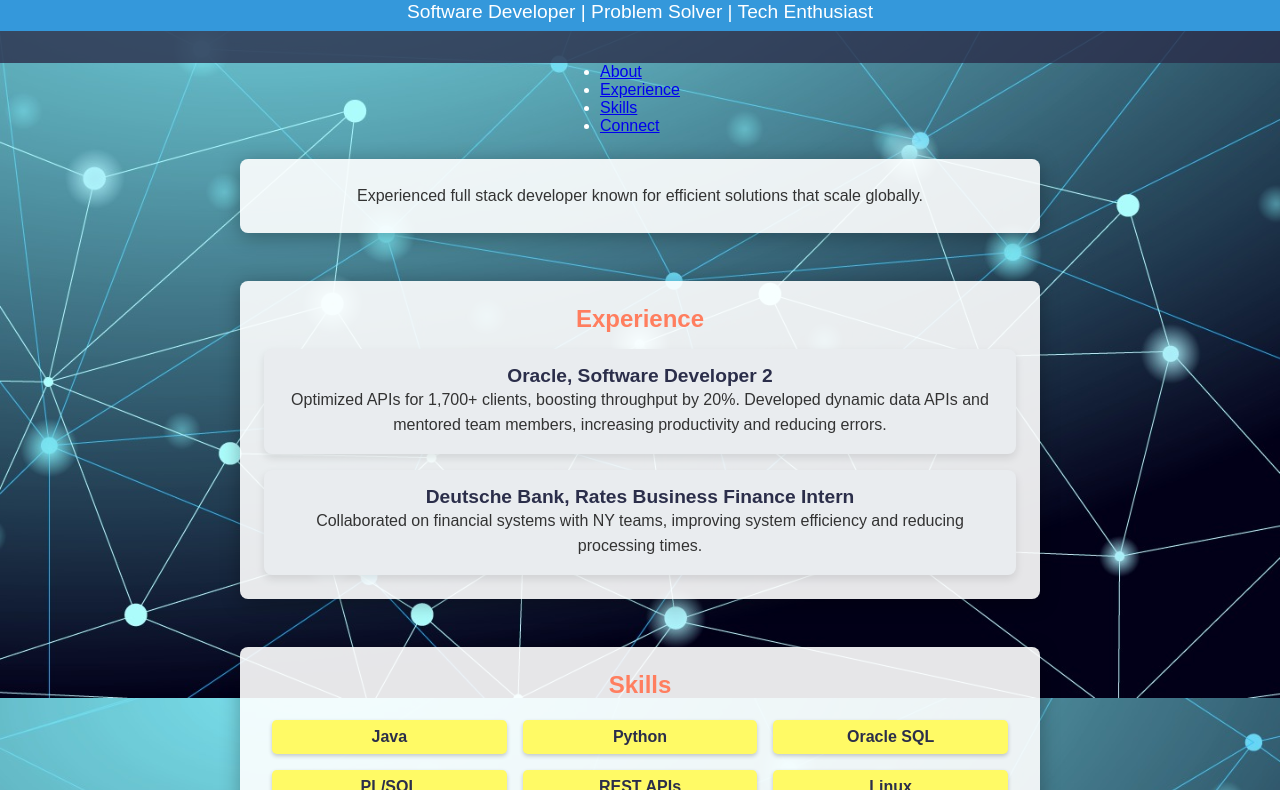
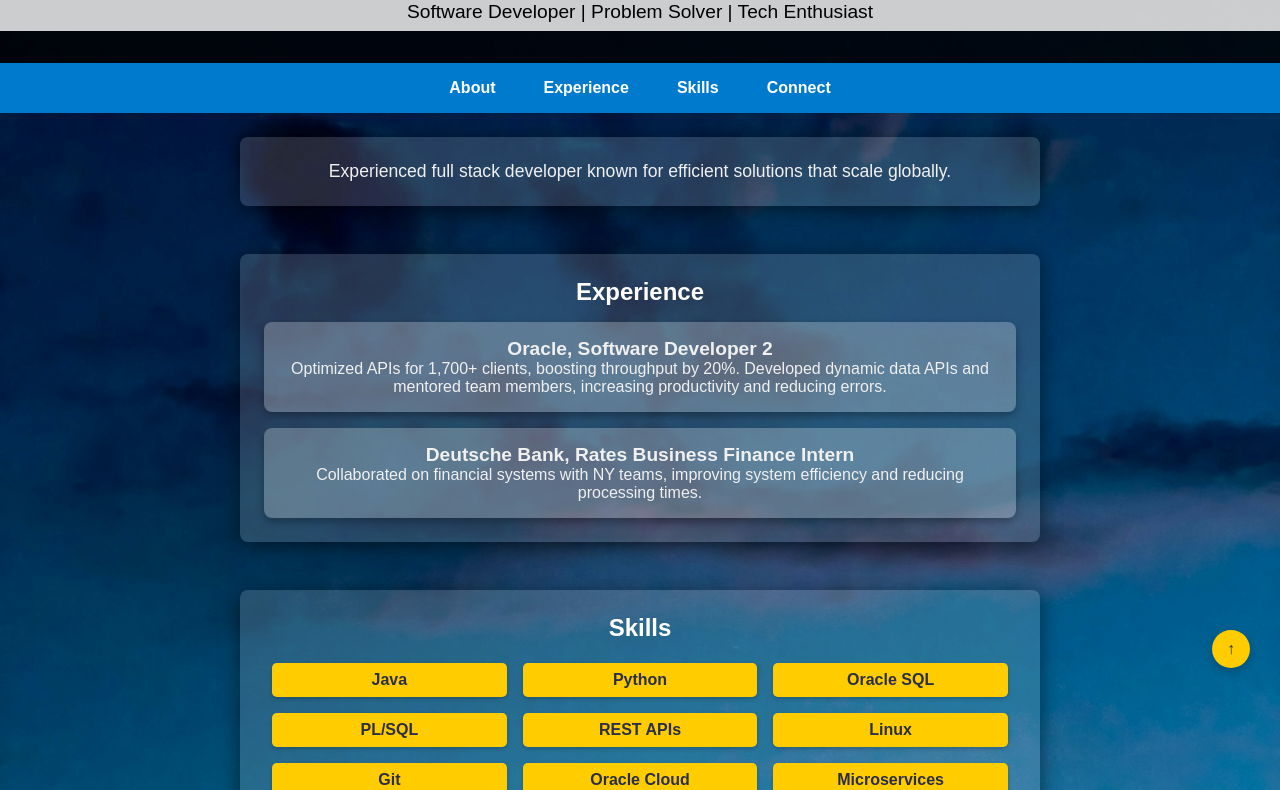
Before and after one commit to ShubhamLahoti21/personal-website, a plain HTML site: page index.html in a window 1280 px wide. Shown: the part 102-892 px from the top of the page. Drawn offline with Linux system fonts and the light colour scheme.

Commit message:
Update style.css

```diff
--- a/style.css
+++ b/style.css
@@ -5,10 +5,10 @@
 }
 
 body {
-    font-family: 'Poppins', sans-serif; /* Use Poppins for body text */
-    background: rgba(255, 255, 255, 0.5) url('image.png') no-repeat center center fixed; /* Faded background image */
-    background-size: cover; /* Ensure the image covers the entire background */
-    color: #fff; /* White text for better contrast */
+    font-family: 'Poppins', sans-serif;
+    background: rgba(50, 50, 50, 0.6) url('image2.jpg') no-repeat center center fixed; /* Reduced opacity */
+    background-size: cover;
+    color: #f0f0f0;
     display: flex;
     flex-direction: column;
     align-items: center;
@@ -18,31 +18,59 @@ body {
 header {
     text-align: center;
     padding: 2rem 0;
-    background-color: rgba(43, 46, 74, 0.8); /* Semi-transparent dark background */
+    background-color: rgba(0, 0, 0, 0.8);
     width: 100%;
 }
 
 header h1 {
-    font-family: 'Montserrat', sans-serif; /* Use Montserrat for the name */
-    font-size: 3rem; /* Larger font for the name */
-    font-weight: 700; /* Bold weight */
-    color: #fffa65; /* Soft yellow color */
-    margin-bottom: 0.5rem; /* Space below the name */
-    animation: fadeIn 1s ease-in; /* Animation for the header */
+    font-family: 'Montserrat', sans-serif;
+    font-size: 3rem;
+    font-weight: 700;
+    color: #ffcc00; /* Soft yellow */
+    margin-bottom: 0.5rem;
+    animation: fadeIn 1s ease-in;
+}
+
+nav {
+    background-color: #007acc; /* Soft blue */
+    width: 100%;
+    padding: 1rem 0;
+    text-align: center;
+}
+
+nav ul {
+    list-style: none;
+    display: flex;
+    justify-content: center;
+}
+
+nav ul li {
+    margin: 0 1.5rem;
+}
+
+nav a {
+    color: white;
+    text-decoration: none;
+    font-weight: 600;
+    transition: color 0.3s;
+}
+
+nav a:hover {
+    color: #ffcc00; /* Change to soft yellow on hover */
 }
 
 .marquee {
     width: 100%;
     overflow: hidden;
-    background-color: #3498db; /* Bright blue */
     padding: 0.5rem 0;
+    background-color: rgba(255, 255, 255, 0.8); /* Soft background for visibility */
 }
 
 .marquee p {
-    font-size: 1.2rem; /* Larger font for marquee text */
+    font-size: 1.2rem;
     white-space: nowrap;
-    color: #fff; /* White text */
-    animation: scroll-left-right 20s linear infinite; /* Continuous scrolling effect */
+    color: #000; /* Black text for readability */
+    animation: scroll-left-right 20s linear infinite;
     display: inline-block;
 }
 
@@ -62,78 +90,81 @@ section {
     max-width: 800px;
     text-align: center;
     margin: 1.5rem 0;
-    background-color: rgba(255, 255, 255, 0.9); /* Light background for sections */
+    background-color: rgba(255, 255, 255, 0.15); /* Slightly transparent */
     border-radius: 0.5rem;
-    padding: 1.5rem; /* Slightly increased padding */
-    box-shadow: 0px 4px 20px rgba(0, 0, 0, 0.3); /* Enhanced shadow effect */
-    opacity: 0; /* Start with invisible sections for animation */
-    transform: translateY(20px); /* Start from below */
-    animation: slideIn 0.5s forwards; /* Animation for sections */
+    padding: 1.5rem;
+    box-shadow: 0px 4px 20px rgba(0, 0, 0, 0.5); /* More pronounced shadow */
+    opacity: 0;
+    transform: translateY(20px);
+    animation: slideIn 0.5s forwards;
 }
 
 @keyframes slideIn {
     to {
         opacity: 1;
-        transform: translateY(0); /* End in original position */
+        transform: translateY(0);
     }
 }
 
-.about p, .experience p {
-    font-size: 1rem;
-    color: #333; /* Dark text for readability */
-    line-height: 1.6;
+.about p {
+    color: #f0f0f0; /* Light text for better readability */
+    font-size: 1.1rem; /* Slightly larger font size */
 }
 
 .skills ul {
     list-style: none;
     padding: 0;
     display: flex;
-    flex-wrap: wrap; /* Allow wrapping to the next line */
-    justify-content: center; /* Center align the skills */
+    flex-wrap: wrap;
+    justify-content: center;
 }
 
 .skills li {
-    background-color: #fffa65; /* Soft yellow for skills */
-    color: #2b2e4a; /* Dark text for better readability */
+    background-color: #ffcc00; /* Soft yellow for skills */
+    color: #2b2e4a;
     margin: 0.5rem;
     padding: 0.5rem 1rem;
-    border-radius: 0.3rem; /* Rounded corners */
-    font-weight: 600; /* Medium weight for skills */
-    flex: 0 1 calc(33.33% - 1rem); /* 3 items per row, accounting for margins */
-    box-shadow: 0px 2px 4px rgba(0, 0, 0, 0.2); /* Subtle shadow */
-    transition: transform 0.3s, box-shadow 0.3s; /* Smooth scaling and shadow effect */
+    border-radius: 0.3rem;
+    font-weight: 600;
+    flex: 0 1 calc(33.33% - 1rem);
+    box-shadow: 0px 2px 4px rgba(0, 0, 0, 0.2);
+    transition: transform 0.3s, box-shadow 0.3s;
 }
 
 .skills li:hover {
-    transform: scale(1.05); /* Slightly scale up on hover */
-    box-shadow: 0px 4px 8px rgba(0, 0, 0, 0.3); /* Enhanced shadow on hover */
+    transform: scale(1.05);
+    box-shadow: 0px 4px 8px rgba(0, 0, 0, 0.3);
 }
 
 .experience h2, .skills h2, .connect h2 {
-    font-family: 'Montserrat', sans-serif; /* Use Montserrat for headings */
+    font-family: 'Montserrat', sans-serif;
     font-size: 1.5rem;
-    color: #ff7e5f; /* Use a fancy color for headings */
+    color: #ffffff; /* Changed to white for better contrast */
     margin-bottom: 0.8rem;
-    font-weight: 700; /* Bold headings */
+    font-weight: 700;
 }
 
 .job {
     margin-top: 1rem;
     padding: 1rem;
-    background-color: #e9ecef; /* Light grey background for job sections */
+    background-color: rgba(255, 255, 255, 0.25); /* Improved contrast */
     border-radius: 0.5rem;
-    box-shadow: 0px 4px 8px rgba(0, 0, 0, 0.1);
-    transition: transform 0.3s; /* Animation for job sections */
+    box-shadow: 0px 4px 8px rgba(0, 0, 0, 0.3);
+    transition: transform 0.3s;
 }
 
 .job:hover {
-    transform: translateY(-5px); /* Lift effect on hover */
+    transform: translateY(-5px);
 }
 
 .job h3 {
-    font-family: 'Montserrat', sans-serif; /* Use Montserrat for job titles */
+    font-family: 'Montserrat', sans-serif;
     font-size: 1.2rem;
-    color: #2b2e4a; /* Dark color for job titles */
+    color: #f0f0f0; /* Light color for better contrast */
+}
+
+.job p {
+    color: #f0f0f0; /* Light text color for readability */
 }
 
 .connect ul {
@@ -146,23 +177,46 @@ section {
 
 .connect a {
     text-decoration: none;
-    color: #2b2e4a; /* Darker color for links */
+    color: #ffffff; /* Soft blue */
     font-size: 1.1rem;
-    font-weight: 600; /* Medium weight for links */
-    transition: color 0.3s, transform 0.3s; /* Transition effect for links */
+    font-weight: 600;
+    transition: color 0.3s, transform 0.3s;
 }
 
 .connect a:hover {
-    color: #ff7e5f; /* Change to coral on hover */
-    transform: scale(1.1); /* Slightly scale up on hover */
+    color: #ffcc00; /* Change to soft yellow on hover */
+    transform: scale(1.1);
 }
 
 footer {
     width: 100%;
     padding: 1rem 0;
-    background-color: rgba(43, 46, 74, 0.8); /* Semi-transparent footer */
-    color: #fff; /* White text for footer */
+    background-color: rgba(0, 0, 0, 0.8);
+    color: #f0f0f0;
     text-align: center;
     font-size: 0.9rem;
     margin-top: auto;
 }
+
+/* Back to Top Button */
+.back-to-top {
+    position: fixed;
+    bottom: 30px;
+    right: 30px;
+    background-color: #ffcc00; /* Soft yellow */
+    color: #2b2e4a; /* Darker text color for contrast */
+    padding: 10px 15px;
+    border-radius: 50px; /* Rounded button */
+    box-shadow: 0 4px 8px rgba(0, 0, 0, 0.2);
+    text-align: center;
+    font-weight: bold;
+    font-size: 1rem;
+    transition: all 0.3s;
+    text-decoration: none; /* Remove underline from links */
+}
+
+.back-to-top:hover {
+    background-color: #007acc; /* Soft blue on hover */
+    color: #ffffff; /* White text on hover */
+    transform: translateY(-3px); /* Slight lift effect */
+}
```
